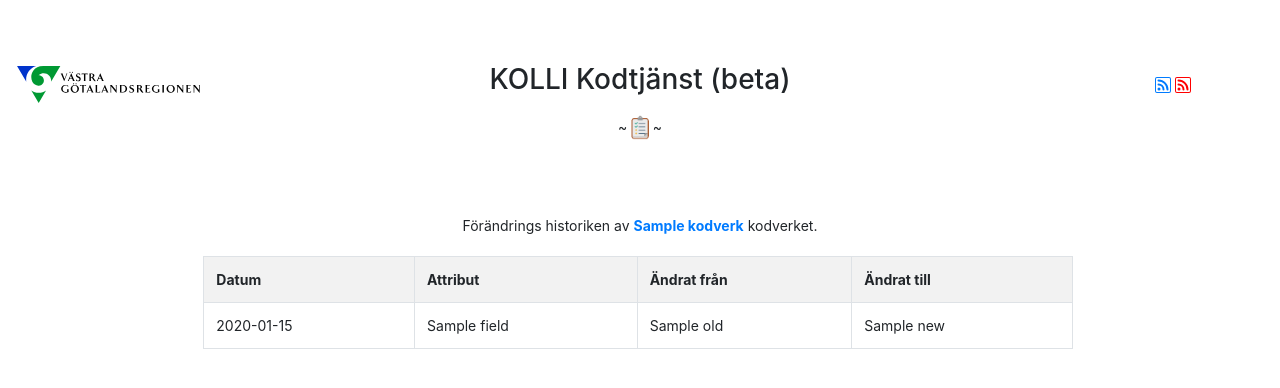
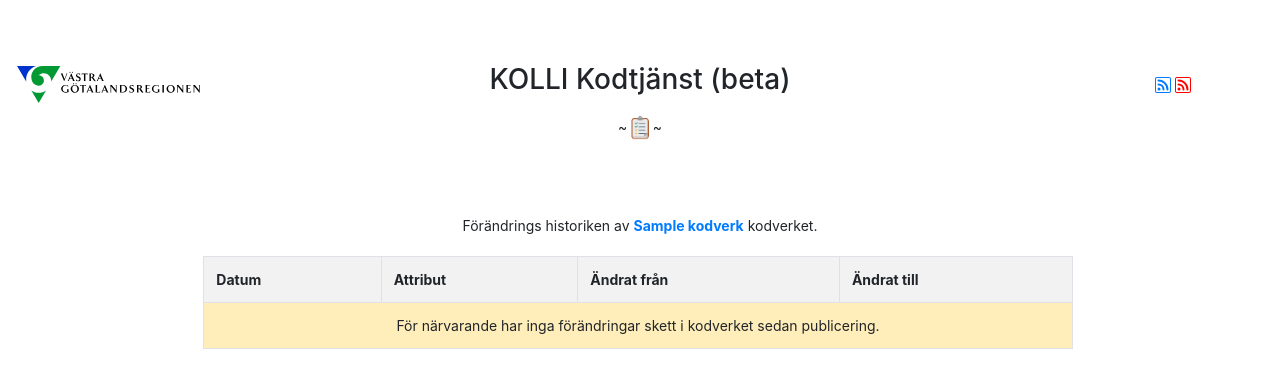
Before and after one commit to dejmail/kodtjanst, a Django app: template templates/kodtjanst/kodverk_historik_detaljer.html in a window 1280 px wide. Shown: the top 388 px of the page. Run offline with Django 3.2, Linux system fonts and the light colour scheme; the template is opened without the code that fills it: most values are stand-ins (such as "Sample title", 1, 10 or a date in 2020); data that the repository does not hold is empty; some libraries are stand-ins or nearby versions.

Commit message:
fixed the link and the null history template

```diff
--- a/templates/kodtjanst/kodverk_historik_detaljer.html
+++ b/templates/kodtjanst/kodverk_historik_detaljer.html
@@ -12,7 +12,7 @@
 
       <div class="row">
           <div class="col-12 text-center">
-                  Förändrings historiken av <strong><a href="{%url 'kodverk_komplett_metadata' kodverk_id=258%}">{{kodverk}}</a></strong> kodverket.
+                  Förändrings historiken av <strong><a href="{%url 'kodverk_komplett_metadata' kodverk_id=url.pk%}">{{kodverk}}</a></strong> kodverket.
           </div>
       </div>
 
@@ -25,6 +25,9 @@
                   <th colspan="2">Ändrat från</th>
                   <th colspan="2">Ändrat till</th>
               </tr>
+
+              {% if history|length > 1 %}
+
               {% for delta_date, delta in history %}
                <tr>
                  <td colspan="2">{{delta_date}}</td>
@@ -63,6 +66,14 @@
                    {% endfor %}
                  {% endif %}
                {%endfor%}
+
+               {% else %}
+
+               <tr class="table-warning">
+                <td colspan="28" class="text-center">För närvarande har inga förändringar skett i kodverket sedan publicering.</td>
+                </tr>
+
+               {% endif %}
           </tbody>
           </table>
       </div>
```
